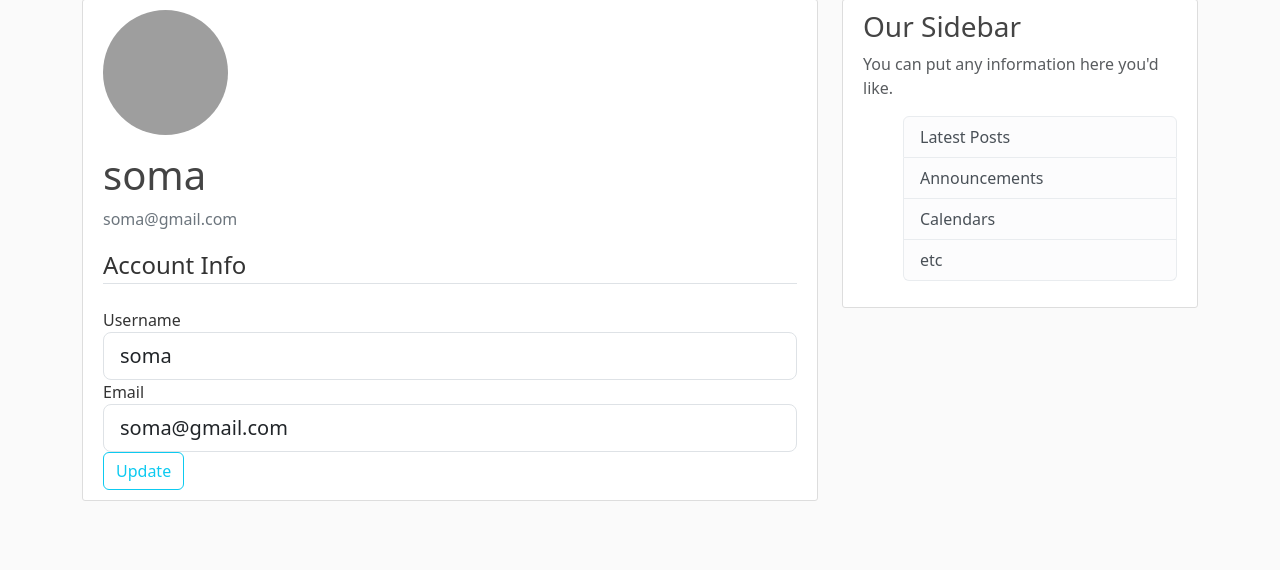
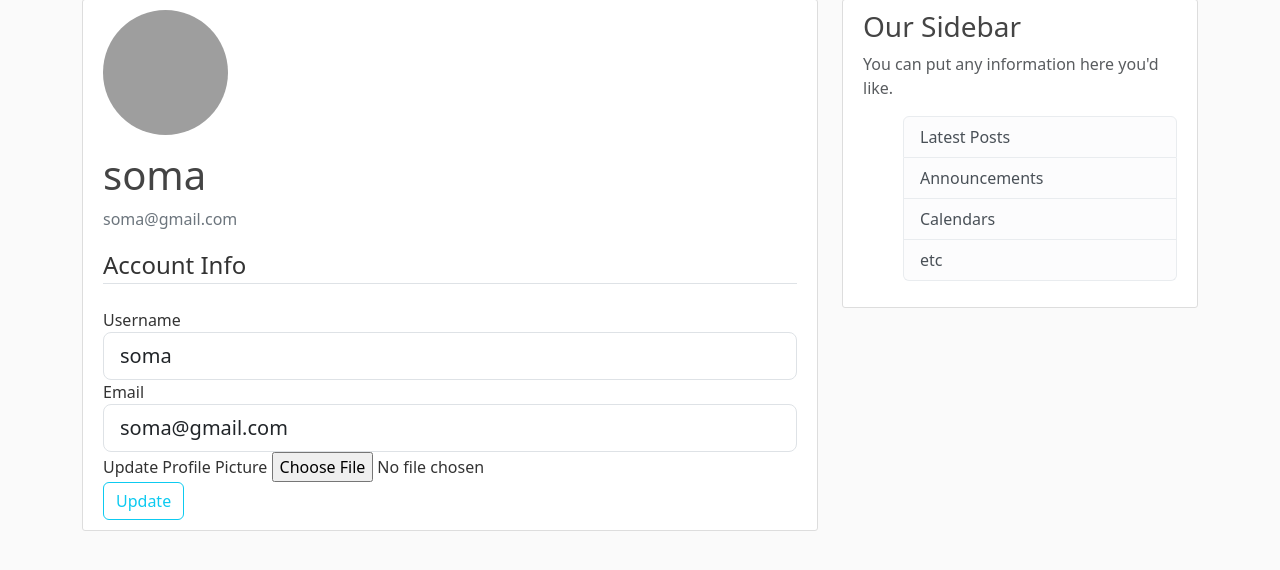
Before and after one commit to sumitc0144/Projects, a Flask app: page /account in a window 1280 px wide. Shown: the part 81-651 px from the top of the page. Run offline with Flask 3, Linux system fonts and the light colour scheme; a user stored in the database is signed in; some libraries are stand-ins or nearby versions; grey boxes are pictures that could not be loaded.

Commit message:
Flask_blog_Profile Info and Profile picture

```diff
--- a/Flask_Blogs/flaskblog/routes.py
+++ b/Flask_Blogs/flaskblog/routes.py
@@ -1,5 +1,8 @@
-from flask import render_template, url_for, flash, redirect,request
-from flaskblog.Forms import RegistrationForm, LoginForm,UpdateAccountForm
+import os
+import secrets
+from PIL import Image
+from flask import render_template, url_for, flash, redirect, request
+from flaskblog.Forms import RegistrationForm, LoginForm, UpdateAccountForm
 from flaskblog import app, db, bcrypt
 from flaskblog.models import User, Post
 from flask_login import login_user, current_user, logout_user, login_required
@@ -75,18 +78,44 @@ def logout():
     logout_user()
     return redirect(url_for("home"))
 
-@app.route("/account",methods=["GET", "POST"])
+
+# Generate a secure random 16-character hexadecimal string
+# (using 8 random bytes) to create a unique filename for the uploaded picture.
+# This prevents filename collisions and improves security.
+def save_picture(form_picture):
+    random_hex = secrets.token_hex(8)
+    _, f_ext = os.path.splitext(form_picture.filename)
+    picture_fn = random_hex + f_ext
+    picture_path = os.path.join(app.root_path, "static/profile_pics", picture_fn)
+
+    # Resize the image to a maximum of 125x125 pixels while maintaining the aspect ratio.
+    output_size = (125, 125)
+    i=Image.open(form_picture)
+    i.thumbnail(output_size)
+
+    #form_picture.save(picture_path)
+    i.save(picture_path)
+    return picture_fn
+
+
+@app.route("/account", methods=["GET", "POST"])
 @login_required
 def account():
-    form=UpdateAccountForm()
+    form = UpdateAccountForm()
     if form.validate_on_submit():
-        current_user.username=form.username.data
-        current_user.email=form.email.data
+        if form.picture.data:
+            picture_file = save_picture(form.picture.data)
+            current_user.image_file = picture_file
+
+        current_user.username = form.username.data
+        current_user.email = form.email.data
         db.session.commit()
         flash("Your account has been updated!", "success")
-        return redirect(url_for('account'))
-    elif request.method =='GET':
-        form.username.data=current_user.username
-        form.email.data=current_user.email
-    image_file=url_for('static', filename='profile_pics/' + current_user.image_file)
-    return render_template("account.html", title="Account", image_file=image_file,form=form)
+        return redirect(url_for("account"))
+    elif request.method == "GET":
+        form.username.data = current_user.username
+        form.email.data = current_user.email
+    image_file = url_for("static", filename="profile_pics/" + current_user.image_file)
+    return render_template(
+        "account.html", title="Account", image_file=image_file, form=form
+    )
--- a/Flask_Blogs/flaskblog/templates/account.html
+++ b/Flask_Blogs/flaskblog/templates/account.html
@@ -9,7 +9,7 @@
         </div>
     </div>
     <!-- FORM HERE -->
-    <form method="POST" action="">
+    <form method="POST" action="" enctype="multipart/form-data">
         {{form.hidden_tag()}}
         <fieldset class="form-group">
             <legend class="border-bottom mb-4">Account Info</legend>
@@ -40,6 +40,15 @@
                 {{form.email(class="form-control form-control-lg")}}
                 {% endif %}
             </div>
+            <div class="form-group">
+                {{ form.picture.label() }}
+                {{ form.picture(class="form-control-file") }}
+                {% if form.picture.errors %}
+                    {% for error in form.picture.errors %}
+                        <span class="text-danger">{{error}}</span><br>
+                    {% endfor %}
+                {% endif %}
+            </div>
 
         </fieldset>
         <div class="forms-group">
```
Also changed, not shown: Flask_Blogs/instance/site.db.
